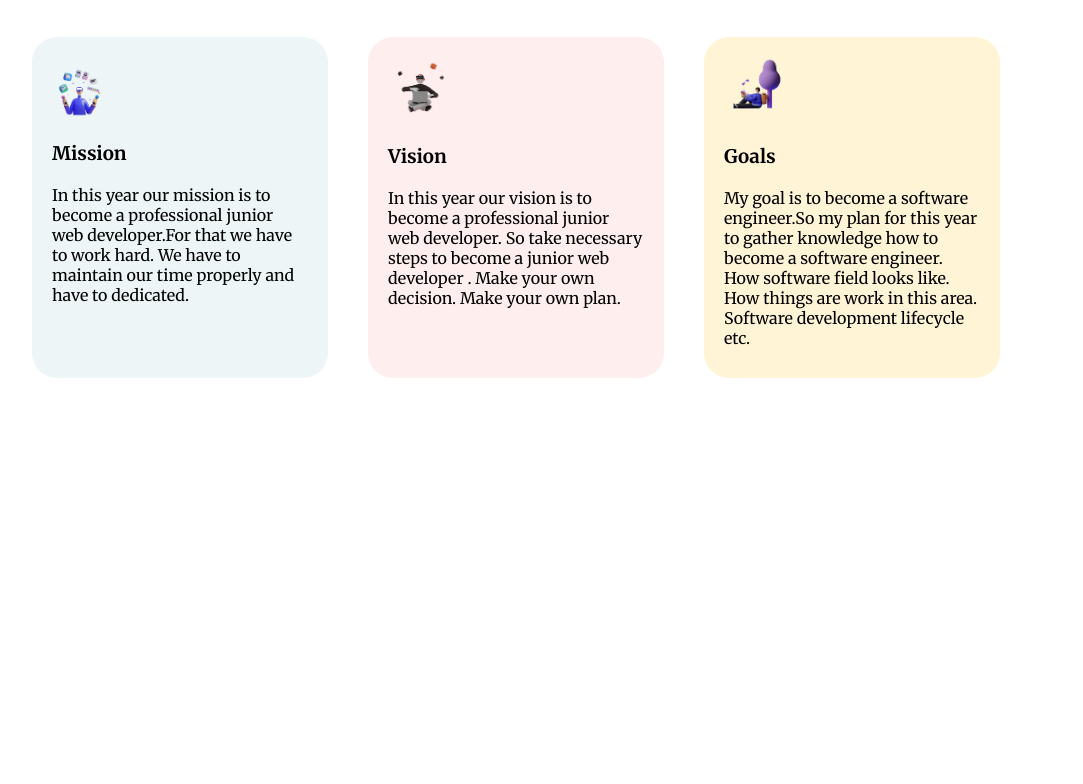
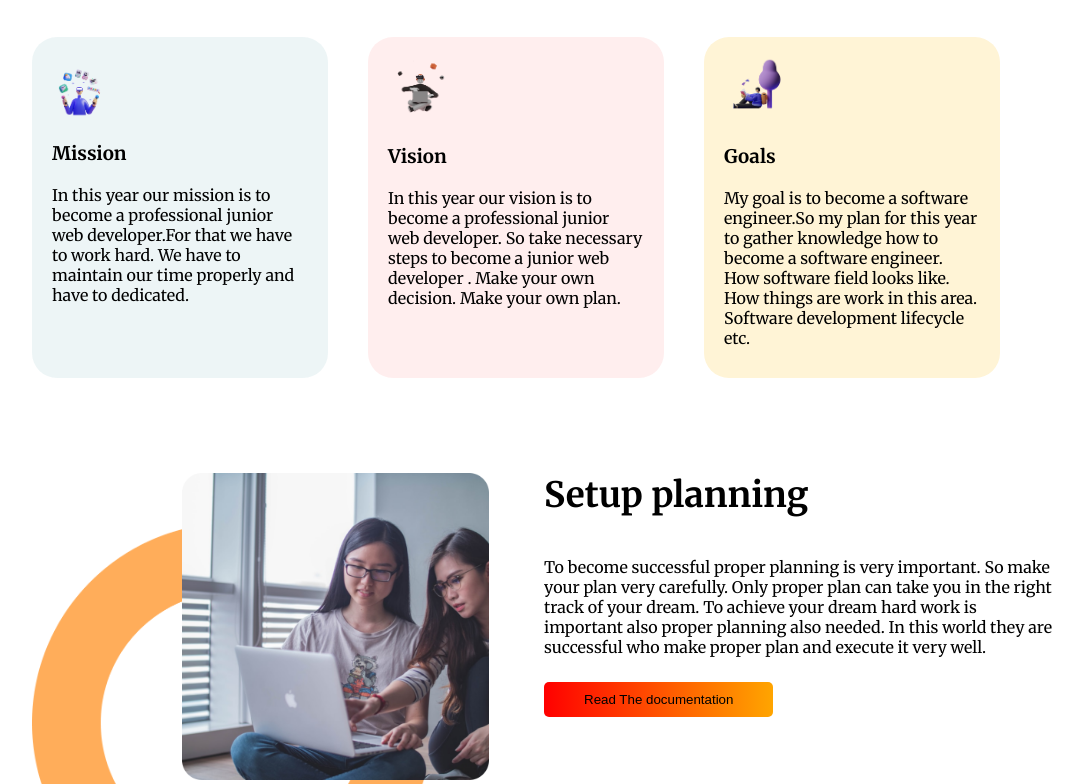
Before and after one commit to Abidur-Rahman-Chowdhury/simple-website, a plain HTML site: page index.html in a window 1280 px wide. Shown: the part 533-1317 px from the top of the page, without its empty margins (96-1179 px from the left). Before the commit the page ends 926 px from the top, so only its background shows below. Drawn offline with Linux system fonts and the light colour scheme.

Commit message:
third section done

```diff
--- a/css/style.css
+++ b/css/style.css
@@ -5,9 +5,13 @@
 body {
   font-family: 'Merriweather', serif;
 }
-.first-section {
+.first-section,
+.second-section,
+.third-section {
   width: 80%;
   margin: 0 auto;
+}
+.first-section {
   display: flex;
 }
 
@@ -27,26 +31,24 @@ body {
 .mission {
   color: rgb(226, 46, 46);
 }
-.left-side p{
+.left-side p {
   text-align: justify;
   line-height: 1.5;
   margin-bottom: 25px;
 }
-.explore-btn{
+.explore-btn {
   padding: 10px 45px;
   background-image: linear-gradient(to right, red, orange);
-    border:none;
+  border: none;
   color: white;
   font-size: 18px;
   font-weight: bold;
   border-radius: 10px;
   margin-bottom: 20px;
-
 }
 .right-side {
   width: 50%;
   text-align: center;
-
 }
 .right-side img {
   width: 70%;
@@ -54,40 +56,69 @@ body {
 }
 /* second section */
 .second-section {
-    width: 80%;
-    margin: 0 auto;
   margin-top: 50px;
-
 }
-.second-section h2{
+.second-section h2 {
   text-align: center;
   font-size: 35px;
 }
-.card-container{
+.card-container {
   display: flex;
   gap: 40px;
   padding-top: 40px;
 }
-.card{
+.card {
   padding: 20px;
   width: 25%;
   margin-bottom: 15px;
   border-radius: 25px;
   padding-bottom: 30px;
-
 }
-.card .card-img img{
+.card .card-img img {
   width: 25%;
 }
-.card-1{
+.card-1 {
   background-color: rgba(79, 157, 166, 0.1);
 }
 .card-2 {
-    background-color:rgba(255, 89, 89, 0.1);
+  background-color: rgba(255, 89, 89, 0.1);
 }
-.card-3{
-    background-color: #FFF4D6;
+.card-3 {
+  background-color: #fff4d6;
 }
-.card p, .card  h3{
+.card p,
+.card h3 {
   margin-top: 20px;
 }
+/* third section */
+.third-section {
+  margin-top: 80px;
+}
+.third-container {
+  display: flex;
+  background-image: url(../images/shapes/shape-1.png);
+  background-size: 400px;
+  background-position-y: 50px;
+  background-repeat: no-repeat;
+}
+.third-container .third-left,
+.third-container .third-right{
+  width: 50%;
+}
+.third-left img {
+  width: 60%;
+  padding-left: 150px;
+}
+.third-right h2 {
+  font-size: 35px;
+  margin-bottom: 40px;
+}
+.third-right P {
+  margin-bottom: 25px;
+}
+.read-btn {
+  background-image: linear-gradient(to right, red, orange);
+  border: none;
+  padding: 10px 40px;
+  border-radius: 5px;
+}
--- a/index.html
+++ b/index.html
@@ -58,7 +58,19 @@
                 <p>My goal is to become a software engineer.So my plan for this year to gather knowledge how to become a software engineer. How software field looks like. How things are work in this area. Software development lifecycle etc.</p>
             </div>
         </div>
+    </section>
 
-    </section>
+     <section class="third-section">
+       <div class="third-container">
+         <div class="third-left">
+           <img src="./images/pictures/coding.png" alt="">
+         </div>
+         <div class="third-right">
+           <h2>Setup planning</h2>
+           <p>To become successful proper planning is very important. So make your plan very carefully. Only proper plan can take you in the right track of your dream. To achieve your dream hard work is important also proper planning also needed. In this world they are successful who make proper plan and execute it very well.</p>
+           <button class="read-btn">Read The documentation</button>
+         </div>
+       </div>
+     </section>
   </body>
 </html>
```
Lines whose indentation alone changed are shown as unchanged.
